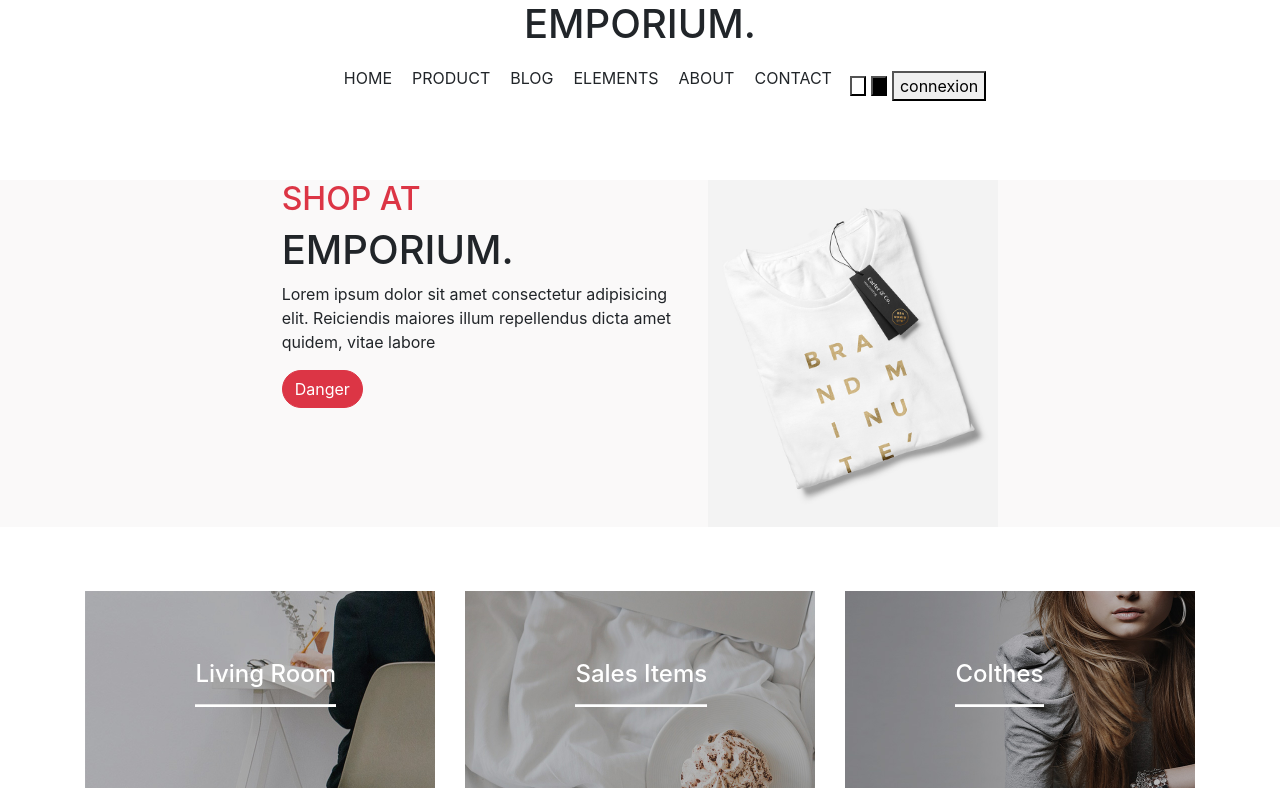
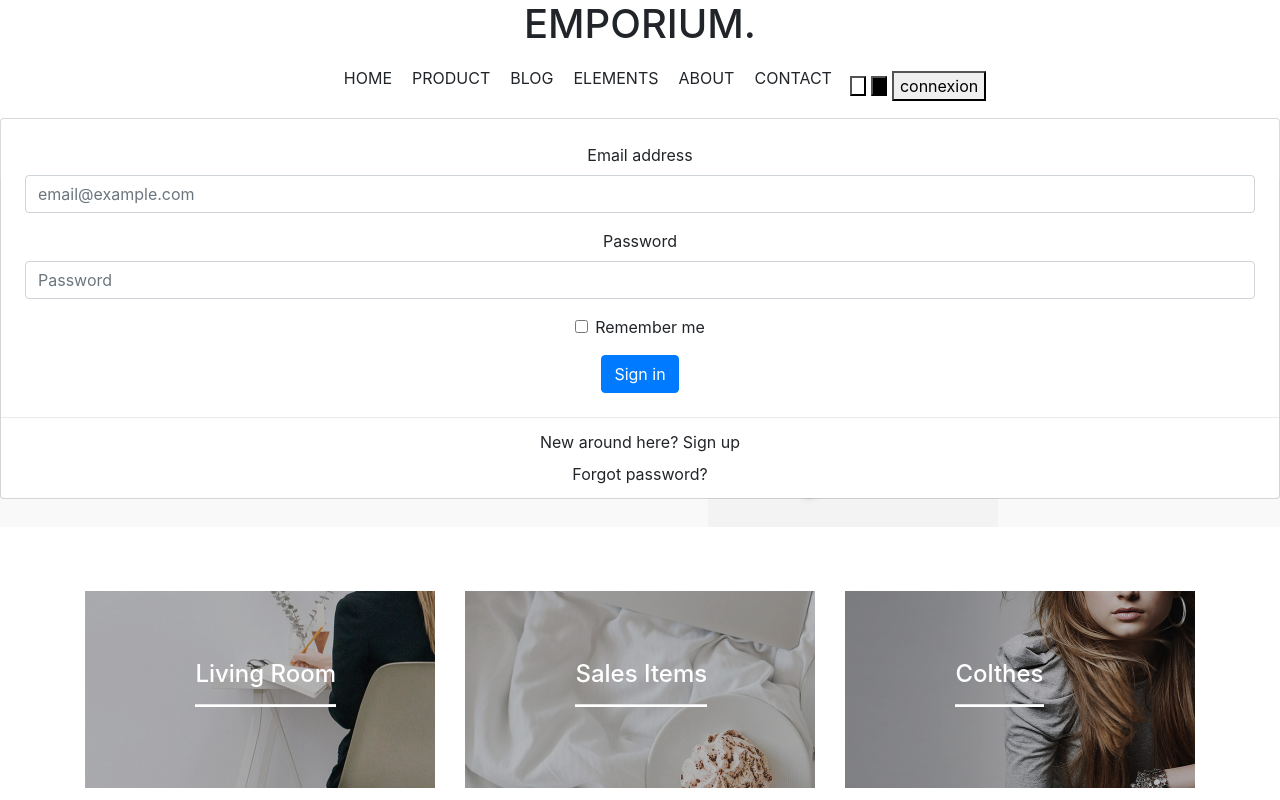
Before and after one commit to Zakariajuro/cs_emporium_js_16, a website: page index.html in a window 1280 px wide. Both pictures are taken after a click on the button "connexion". Shown: the top 800 px of the page. Drawn offline with nearby package versions, Linux system fonts and the light colour scheme.

Commit message:
fonctionnaliter-buton-de-connexion-js

```diff
--- a/index.html
+++ b/index.html
@@ -35,7 +35,31 @@
             </div>
             <button id="butBlanc"></button>
             <button id="butNoir"></button>
-            <button>connexion</button>
+            <button id="connexion">connexion</button>
+            <div class="menuCo col-12 text-center dropdown-menu d-none">
+                <form class="px-4 py-3">
+                  <div class="form-group">
+                    <label for="exampleDropdownFormEmail1">Email address</label>
+                    <input type="email" class="form-control" id="exampleDropdownFormEmail1" placeholder="email@example.com">
+                  </div>
+                  <div class="form-group">
+                    <label for="exampleDropdownFormPassword1">Password</label>
+                    <input type="password" class="form-control" id="exampleDropdownFormPassword1" placeholder="Password">
+                  </div>
+                  <div class="form-group">
+                    <div class="form-check">
+                      <input type="checkbox" class="form-check-input" id="dropdownCheck">
+                      <label class="form-check-label" for="dropdownCheck">
+                        Remember me
+                      </label>
+                    </div>
+                  </div>
+                  <button type="submit" class="btn btn-primary">Sign in</button>
+                </form>
+                <div class="dropdown-divider"></div>
+                <a class="dropdown-item" href="#">New around here? Sign up</a>
+                <a class="dropdown-item" href="#">Forgot password?</a>
+              </div>
         </nav>
     </header>
  <!-- SECTION 1 -->
--- a/public/js/main.js
+++ b/public/js/main.js
@@ -20,3 +20,22 @@ buttonBlanc.addEventListener('click', () => {
         el.style.color= "black"
 });
 })
+
+// FONCTIONNALITE JS BUTTON CONNEXION
+
+let connect = document.querySelector("#connexion")
+let menuCo = document.querySelector(".menuCo")
+
+connect.addEventListener('click', () => {
+    menuCo.className= ("menuCo dropdown-menu col-12 text-center d-none", "menuCo dropdown-menu col-12 text-center d-block")
+    if (menuCo.className == "menuCo dropdown-menu col-12 text-center d-block") {
+        connect.addEventListener('click', () => {
+            menuCo.className= ("menuCo dropdown-menu col-12 text-center d-block", "menuCo dropdown-menu col-12 text-center d-none")
+            if (menuCo.className == "menuCo dropdown-menu col-12 text-center d-none") {
+                connect.addEventListener('click', () => {
+                    menuCo.className= ("menuCo dropdown-menu col-12 text-center d-none", "menuCo dropdown-menu col-12 text-center d-block")
+                })
+            }
+        })
+    }
+})
```
